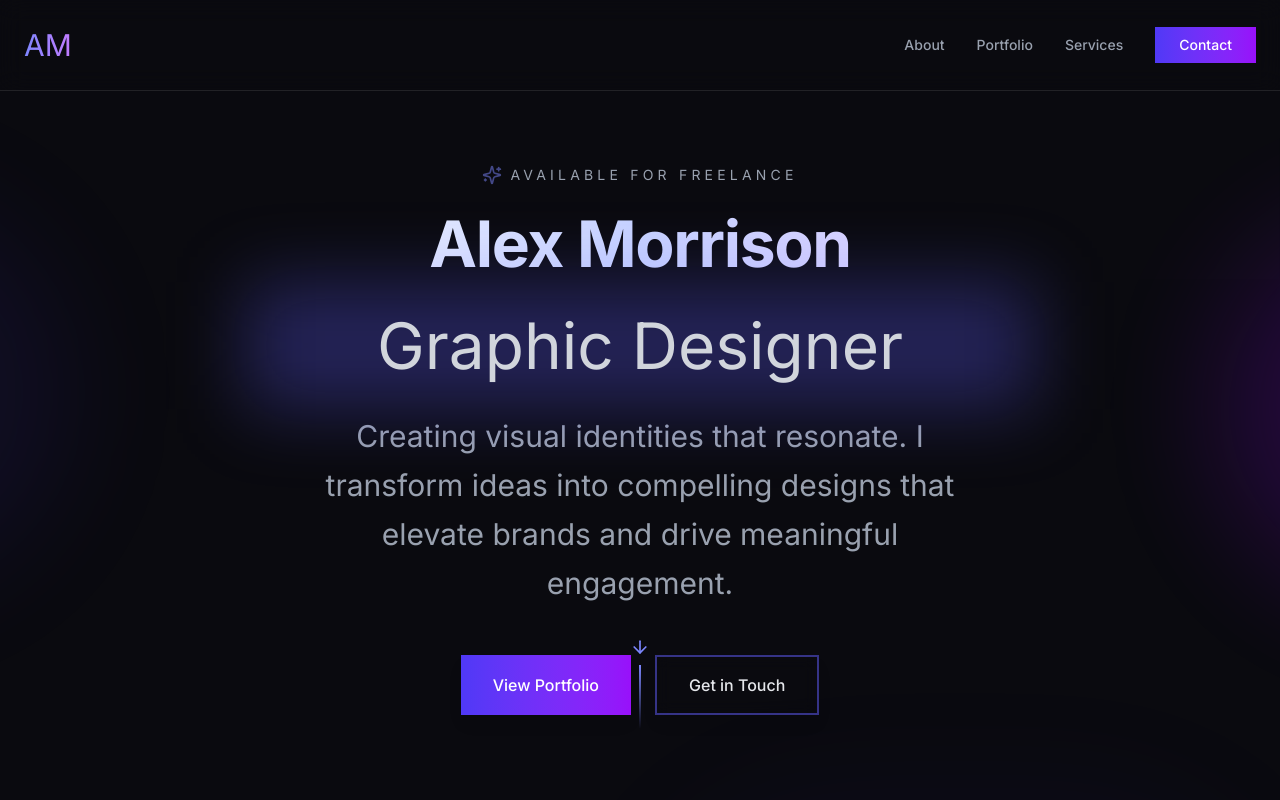
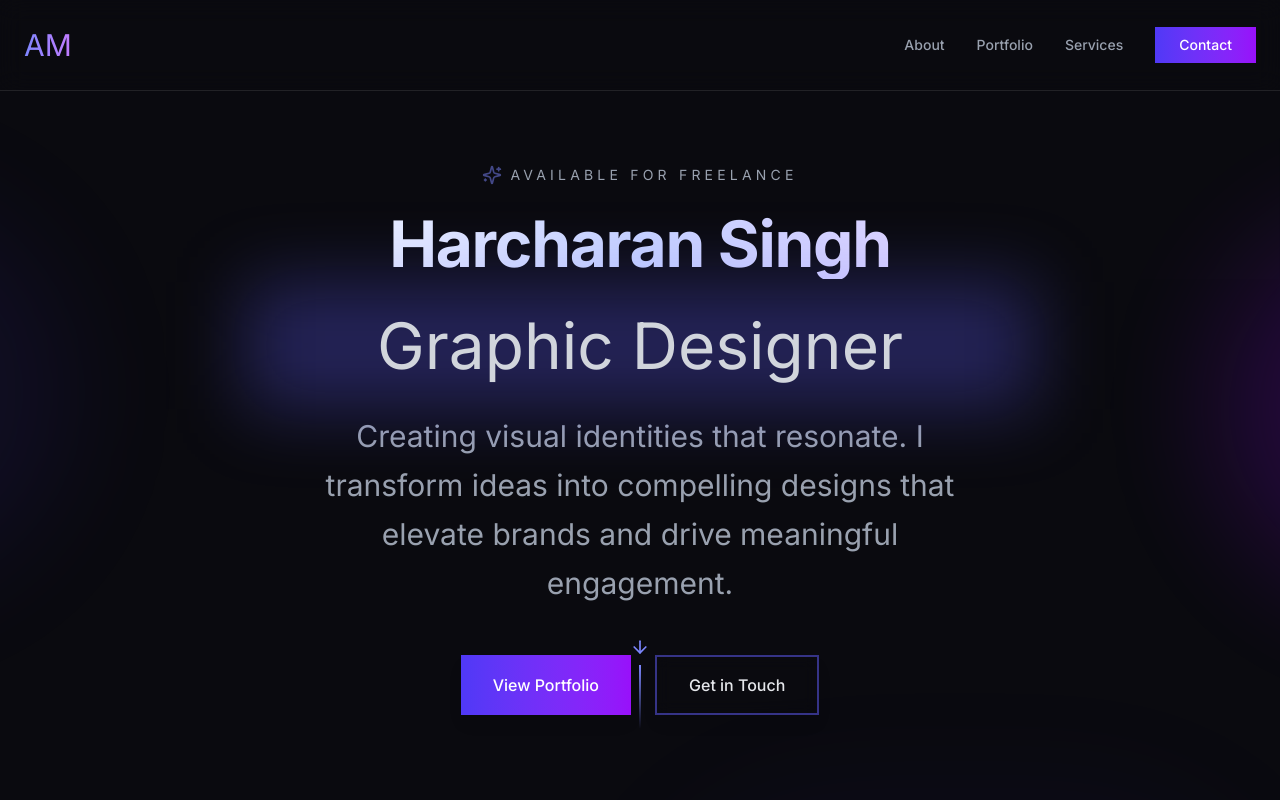
Before and after one commit to Harcharan2102784/portfolio, a React (Vite) app: page / in a window 1280 px wide. Shown: the top 800 px of the page. Built offline with nearby package versions, Linux system fonts and the light colour scheme.

Commit message:
Update Hero.tsx

```diff
--- a/src/app/components/Hero.tsx
+++ b/src/app/components/Hero.tsx
@@ -23,7 +23,7 @@ export function Hero() {
         </div>
 
         <h1 className="mb-6 text-transparent bg-clip-text bg-gradient-to-r from-white via-indigo-200 to-purple-200 hover:scale-105 transition-transform duration-500">
-          Alex Morrison
+          Harcharan Singh
         </h1>
 
         <div className="mb-6 relative inline-block">
```
